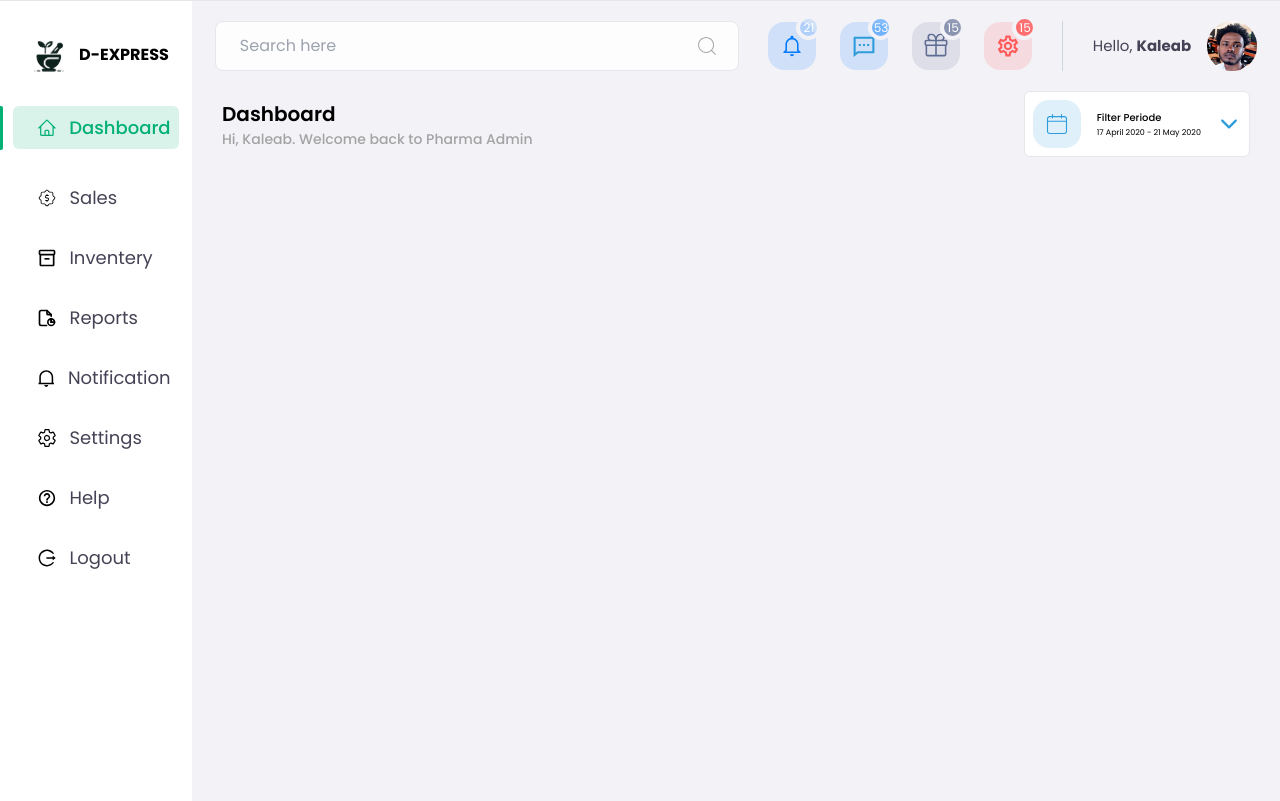
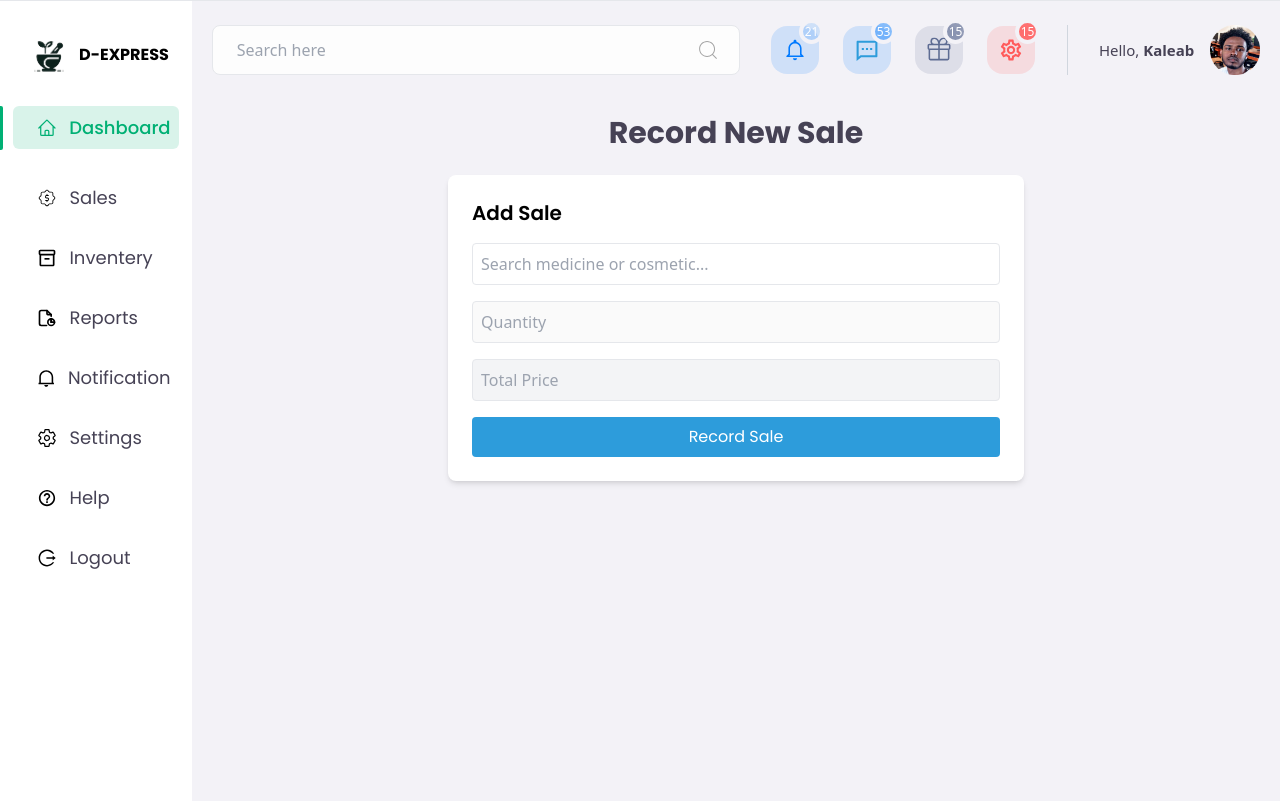
Before and after one commit to kalolani/PharmaTrack, a React (Vite) app in the folder FrontEnd/: page /dashboard/newSale in a window 1280 px wide. Built offline with nearby package versions, Linux system fonts and the light colour scheme.

Commit message:
added the new sales page

```diff
--- a/FrontEnd/src/components/LowStock.jsx
+++ b/FrontEnd/src/components/LowStock.jsx
@@ -1,3 +1,4 @@
+/* eslint-disable no-unused-vars */
 import AdminNavBar from "./AdminNavBar";
 // import DashboardWelcome from "./DashboardWelcome";
 
--- a/FrontEnd/src/components/NewSale.jsx
+++ b/FrontEnd/src/components/NewSale.jsx
@@ -1,13 +1,163 @@
+import { useState } from "react";
 import AdminNavBar from "./AdminNavBar";
-import DashboardWelcome from "./DashboardWelcome";
+// import DashboardWelcome from "./DashboardWelcome";
 
-function NewSale() {
+function RecordSale() {
+  // Demo medicines and cosmetics (mock data)
+  const demoItems = [
+    { id: 1, name: "Paracetamol", pricePerStrip: 5, pricePerPack: 50 },
+    { id: 2, name: "Ibuprofen", pricePerStrip: 7, pricePerPack: 70 },
+    { id: 3, name: "Cough Syrup", pricePerBottle: 25, pricePerMl: 0.5 },
+    { id: 4, name: "Lip Balm", pricePerItem: 15 },
+    { id: 5, name: "Face Cream", pricePerBottle: 40 },
+  ];
+
+  const [searchTerm, setSearchTerm] = useState("");
+  const [filteredItems, setFilteredItems] = useState([]);
+  const [selectedItem, setSelectedItem] = useState(null);
+  const [unitType, setUnitType] = useState("");
+  const [quantity, setQuantity] = useState("");
+  const [totalPrice, setTotalPrice] = useState("");
+
+  const handleSearchChange = (e) => {
+    const value = e.target.value;
+    setSearchTerm(value);
+
+    if (value.trim() === "") {
+      setFilteredItems([]);
+    } else {
+      const filtered = demoItems.filter((item) =>
+        item.name.toLowerCase().includes(value.toLowerCase())
+      );
+      setFilteredItems(filtered);
+    }
+  };
+
+  const handleItemClick = (item) => {
+    setSelectedItem(item);
+    setSearchTerm(item.name);
+    setFilteredItems([]);
+    setUnitType("");
+    setQuantity("");
+    setTotalPrice("");
+  };
+
+  const handleUnitTypeChange = (e) => {
+    setUnitType(e.target.value);
+    setQuantity("");
+    setTotalPrice("");
+  };
+
+  const handleQuantityChange = (e) => {
+    const quantityValue = e.target.value;
+    setQuantity(quantityValue);
+
+    if (selectedItem && unitType) {
+      let price = 0;
+
+      // Calculate price based on unit type
+      if (unitType === "strip")
+        price = selectedItem.pricePerStrip * quantityValue;
+      if (unitType === "pack")
+        price = selectedItem.pricePerPack * quantityValue;
+      if (unitType === "bottle")
+        price = selectedItem.pricePerBottle * quantityValue;
+      if (unitType === "ml") price = selectedItem.pricePerMl * quantityValue;
+      if (unitType === "item")
+        price = selectedItem.pricePerItem * quantityValue;
+
+      setTotalPrice(price || "");
+    }
+  };
+
   return (
-    <div className="pt-[20px] pb-[50px] px-[20px] w-[85%] h-[100%] z-[10] text-[rgb(249 250 251)] font-Poppins bg-[#F3F2F7] min-h-screen">
+    <div className="pt-6 pb-8 px-4 w-[85%] h-full bg-[#F3F2F7] min-h-screen">
       <AdminNavBar />
-      <DashboardWelcome />
+      {/* <DashboardWelcome /> */}
+      <h1 className="text-3xl font-bold text-[#464255] mb-6 pt-10 text-center font-Poppins">
+        Record New Sale
+      </h1>
+      <div className="bg-white p-6 shadow-md rounded-lg max-w-xl mx-auto">
+        <h2 className="text-xl font-semibold mb-4 font-Poppins">Add Sale</h2>
+        <div className="space-y-4">
+          {/* Search Input for Items */}
+          <div className="relative">
+            <input
+              type="text"
+              value={searchTerm}
+              onChange={handleSearchChange}
+              placeholder="Search medicine or cosmetic..."
+              className="w-full border p-2 rounded focus:outline-2 outline-[#2D9CDB]"
+            />
+            {filteredItems.length > 0 && (
+              <div className="absolute top-full left-0 w-full bg-white shadow-md z-10 max-h-40 overflow-y-auto rounded-lg">
+                {filteredItems.map((item) => (
+                  <div
+                    key={item.id}
+                    onClick={() => handleItemClick(item)}
+                    className="p-2 hover:bg-gray-100 cursor-pointer"
+                  >
+                    {item.name}
+                  </div>
+                ))}
+              </div>
+            )}
+          </div>
+
+          {/* Unit Type Dropdown */}
+          {selectedItem && (
+            <select
+              value={unitType}
+              onChange={handleUnitTypeChange}
+              className="w-full border p-2 rounded focus:outline-2 outline-[#2D9CDB]"
+            >
+              <option value="">Select Unit</option>
+              {selectedItem.pricePerStrip && (
+                <option value="strip">Per Strip</option>
+              )}
+              {selectedItem.pricePerPack && (
+                <option value="pack">Per Pack</option>
+              )}
+              {selectedItem.pricePerBottle && (
+                <option value="bottle">Per Bottle</option>
+              )}
+              {selectedItem.pricePerMl && <option value="ml">Per mL</option>}
+              {selectedItem.pricePerItem && (
+                <option value="item">Per Item</option>
+              )}
+            </select>
+          )}
+
+          {/* Quantity Input */}
+          <input
+            type="number"
+            placeholder="Quantity"
+            value={quantity}
+            onChange={handleQuantityChange}
+            className="w-full border p-2 rounded focus:outline-2 outline-[#2D9CDB]"
+            disabled={!unitType}
+          />
+
+          {/* Total Price Display */}
+          <input
+            type="text"
+            placeholder="Total Price"
+            value={totalPrice ? `$${totalPrice}` : ""}
+            readOnly
+            className="w-full border p-2 rounded bg-gray-100 focus:outline-2 outline-[#2D9CDB]"
+          />
+
+          {/* Submit Button */}
+          <button
+            onClick={() => alert("Sale Recorded Successfully!")}
+            className="w-full bg-[#2D9CDB] text-white py-2 rounded hover:bg-blue-600 font-Poppins"
+          >
+            Record Sale
+          </button>
+        </div>
+      </div>
     </div>
   );
 }
 
-export default NewSale;
+export default RecordSale;
```
